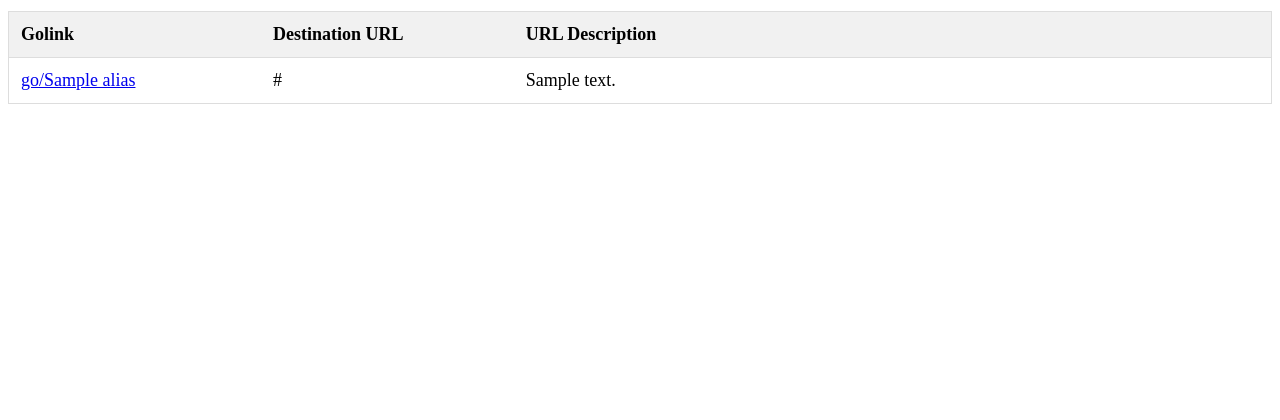
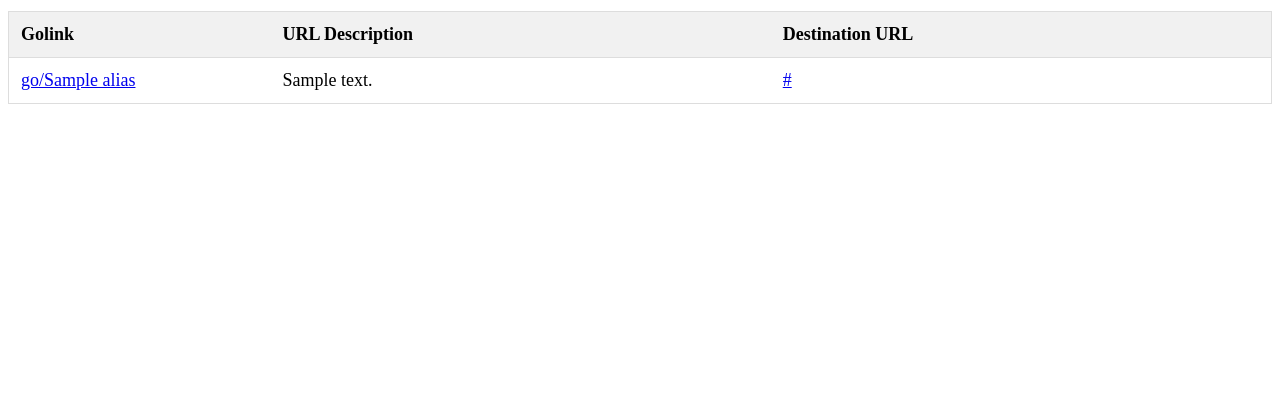
Before and after one commit to samliu/golinks_server_flask, a Flask app: template templates/index.html in a window 1280 px wide. Shown: the part 121-541 px from the top of the page. Run offline with Flask 2, Linux system fonts and the light colour scheme; the template is opened without the code that fills it: most values are stand-ins (such as "Sample title", 1, 10 or a date in 2020); data that the repository does not hold is empty.

Commit message:
template

```diff
--- a/templates/index.html
+++ b/templates/index.html
@@ -18,6 +18,7 @@
         width: 100%; /* Full-width */
         border: 1px solid #ddd; /* Add a grey border */
         font-size: 18px; /* Increase font-size */
+	table-layout: fixed;
       }
 
       #golinksTable th, #golinksTable td {
@@ -46,14 +47,14 @@
     <table id="golinksTable">
       <tr class="tableHeader">
         <th style="width:20%;">Golink</th>
-        <th style="width:20%;">Destination URL</th>
-        <th style="width:60%;">URL Description</th>
+        <th style="width:40%;">URL Description</th>
+        <th style="width:40%;">Destination URL</th>
       </tr>
       {% for row in rows: %}
       <tr>
 	<td><a href="go/{{row['alias']}}">go/{{row['alias']}}</a></td>
-        <td>{{row['url']}}</td>
         <td>{{row['description']}}</td>
+	<td><a href="{{row['url']}}">{{row['url']}}</a></td>
       </tr>
       {% endfor %}
     </table>
```
